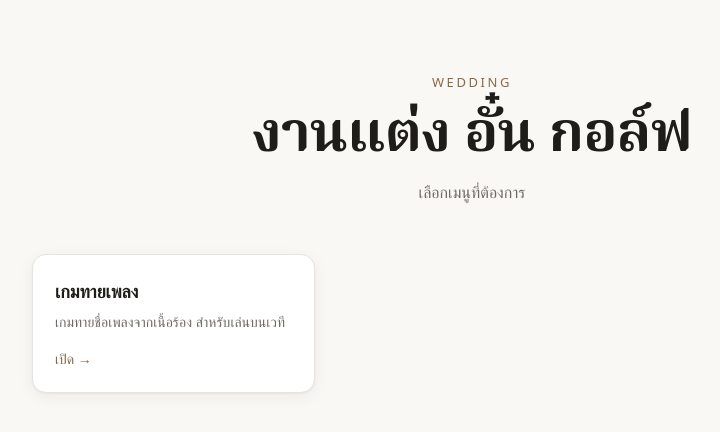
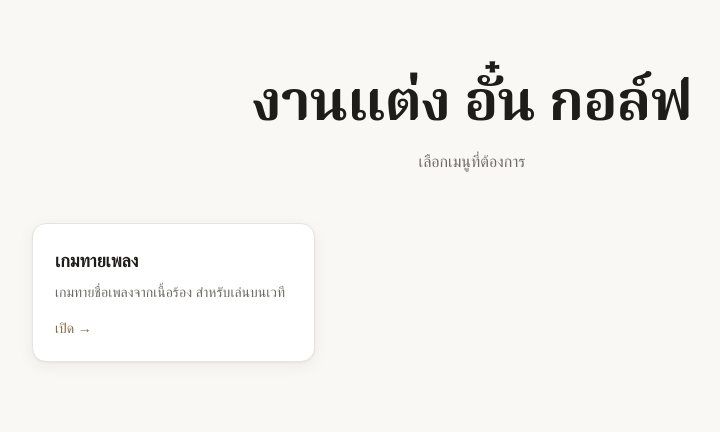
Before and after one commit to tanawat40889/me-wedding, a plain HTML site: page index.html in a window 1280 px wide. Shown: the whole page, without its empty margins (168-888 px from the left). Drawn offline with Linux system fonts and the light colour scheme; a web font is replaced by a local one.

Commit message:
Landing: drop eyebrow label
Co-Authored-By: Claude Opus 5.5 <noreply@anthropic.com>

```diff
--- a/index.html
+++ b/index.html
@@ -14,8 +14,7 @@
 body{min-height:100vh;background:var(--bg);color:var(--ink);font-family:"IBM Plex Sans Thai",system-ui,sans-serif;line-height:1.6;padding:72px 16px 56px}
 .wrap{max-width:880px;margin:0 auto}
 header{text-align:center;margin-bottom:48px}
-.eyebrow{font-size:13px;font-weight:500;letter-spacing:.2em;color:var(--accent);text-transform:uppercase}
-h1{font-family:"Noto Serif Thai",serif;font-weight:600;font-size:clamp(34px,7vw,56px);line-height:1.2;margin-top:10px;letter-spacing:-.01em}
+h1{font-family:"Noto Serif Thai",serif;font-weight:600;font-size:clamp(34px,7vw,56px);line-height:1.2;letter-spacing:-.01em}
 .sub{color:var(--mute);margin-top:10px;font-size:16px}
 .grid{display:grid;grid-template-columns:repeat(auto-fill,minmax(240px,1fr));gap:16px}
 .card{display:flex;flex-direction:column;gap:6px;padding:22px;border-radius:14px;background:var(--card);border:1px solid var(--line);box-shadow:var(--shadow);color:inherit;text-decoration:none;transition:border-color .15s,transform .15s}
@@ -30,7 +29,6 @@ footer{text-align:center;color:var(--mute);font-size:13px;margin-top:48px}
 <body>
 <div class="wrap">
   <header>
-    <p class="eyebrow">Wedding</p>
     <h1>งานแต่ง อั๋น กอล์ฟ</h1>
     <p class="sub">เลือกเมนูที่ต้องการ</p>
   </header>
```
